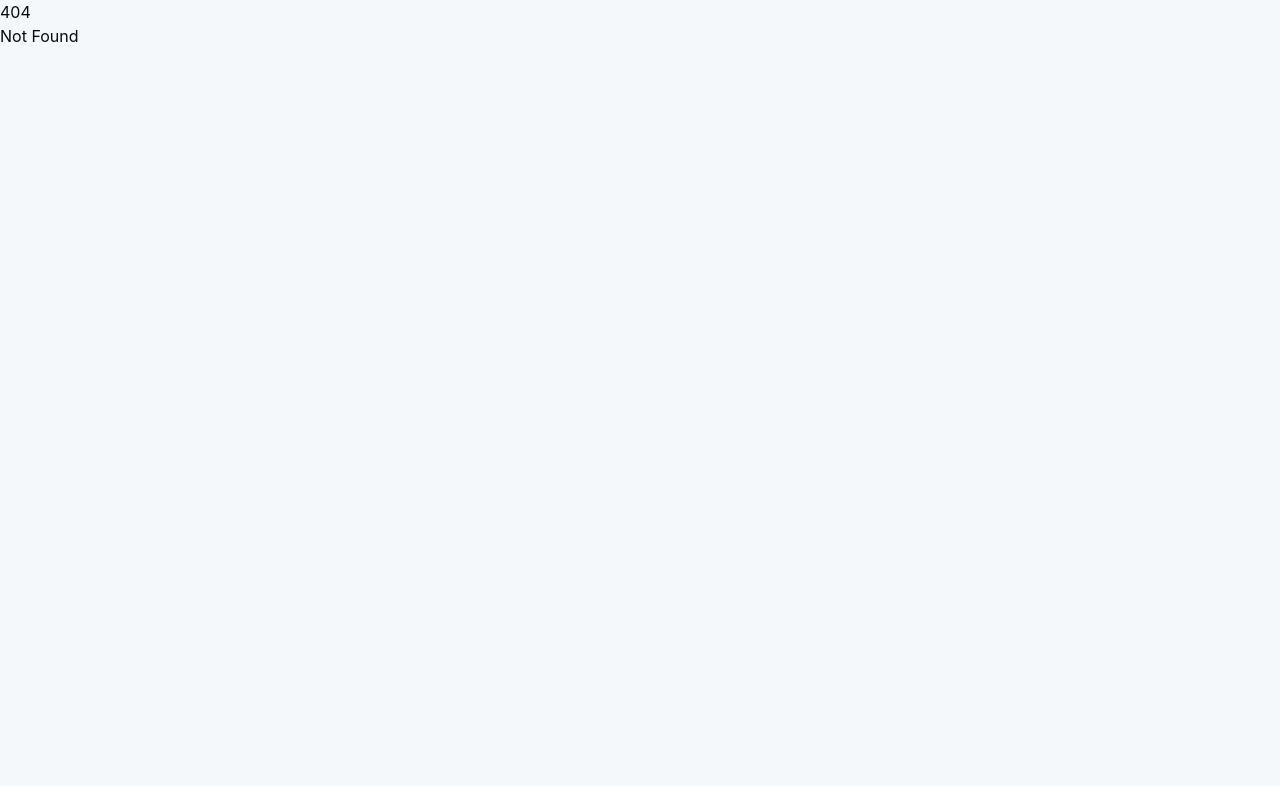
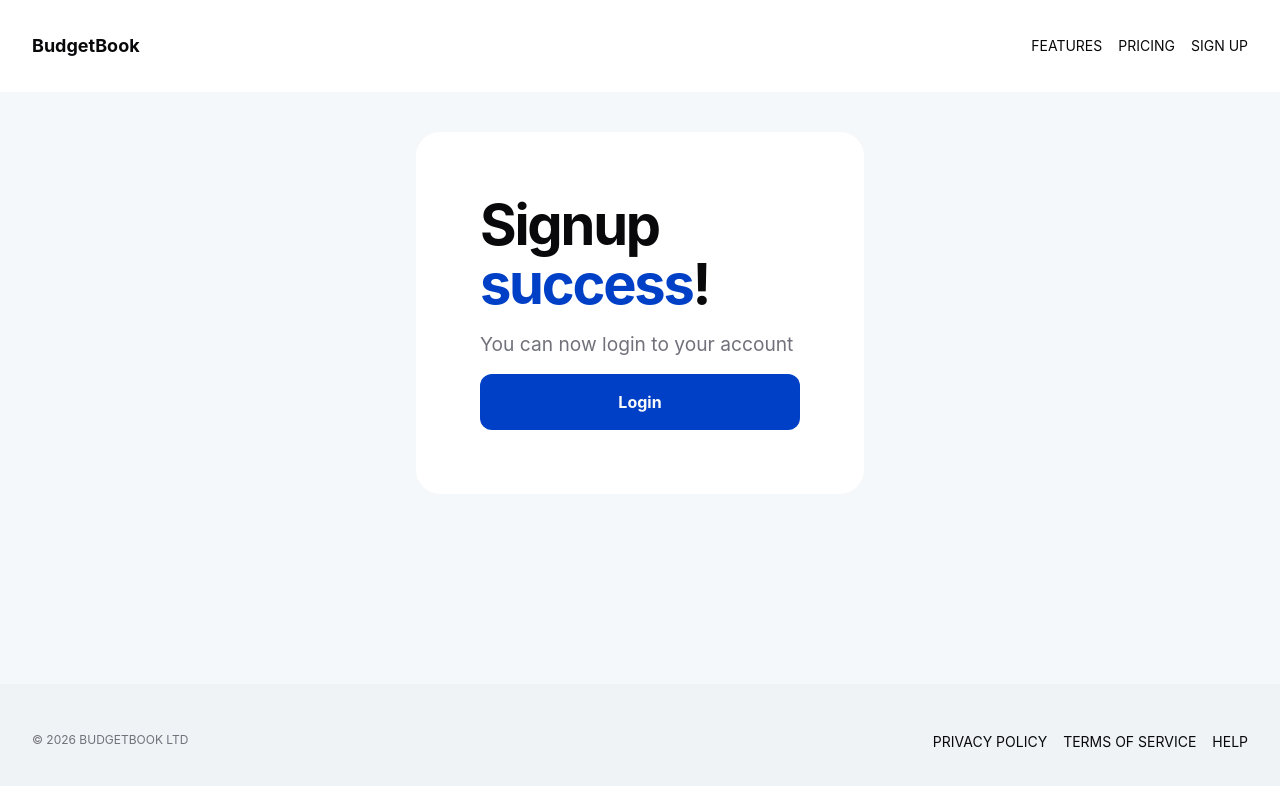
Before and after one commit to epsotto/budgetbook, a SvelteKit app: page /successful-signup in a window 1280 px wide. Before the commit this address had no page. Shown: the top 786 px of the page. Built offline with nearby package versions, Linux system fonts and the light colour scheme.

Commit message:
Added new landing page for successful signup.
- Added redirect for signup page to the new successful signup page.

```diff
--- a/src/routes/(landing)/signup/+page.server.ts
+++ b/src/routes/(landing)/signup/+page.server.ts
@@ -47,6 +47,6 @@ export const actions: Actions = {
 			return fail(500, { message: 'Unexpected error' });
 		}
 
-		return redirect(302, '/dashboard');
+		return redirect(302, '/successful-signup');
 	}
 };
--- /dev/null
+++ b/src/routes/(landing)/successful-signup/+page.svelte
@@ -0,0 +1,15 @@
+<section class="box box-shadow flex items-center justify-center">
+	<div
+		class="m-10 flex max-w-md animate-in flex-col gap-4 rounded-[1.5em] bg-surface-container-lowest px-16 py-8 duration-500 slide-in-from-bottom-5 fade-in lg:p-16"
+	>
+		<h1 class="text-[2.5em] leading-[1.05] font-bold tracking-[-0.04em] lg:text-[3.5em]">
+			Signup <span class="text-foreground text-primary">success</span>!
+		</h1>
+		<p class="text-[1.2em] text-muted-foreground">You can now login to your account</p>
+		<a
+			href="/login"
+			class="rcalcw-full rounded-md bg-primary py-4 text-center font-bold text-primary-foreground"
+			>Login</a
+		>
+	</div>
+</section>
```
